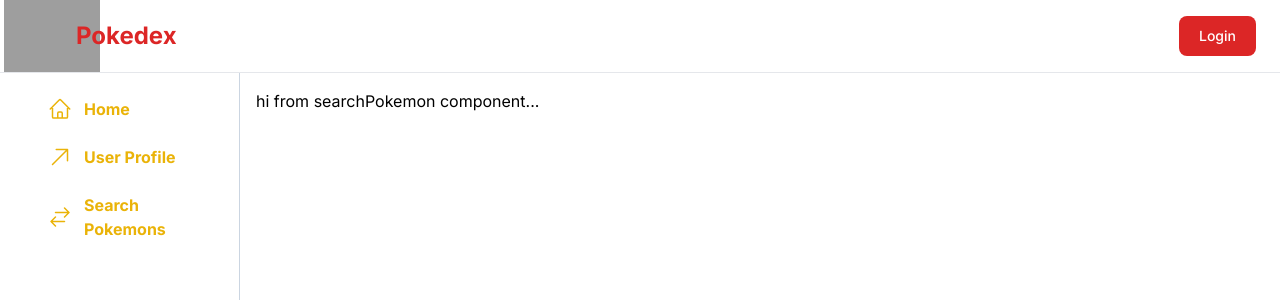
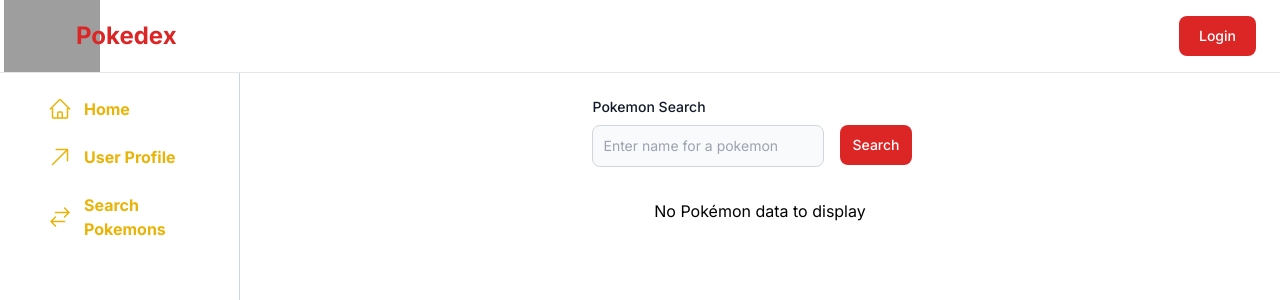
Before and after one commit to StoneRaptor5870/pokemon-app, a Next.js app: page /searchPokemons in a window 1280 px wide. Shown: the top 300 px of the page. Built offline with nearby package versions, Linux system fonts and the light colour scheme; no server answers; grey boxes are pictures that could not be loaded.

Commit message:
search pokemon

```diff
--- a/app/lib/actions/selectFirstPokemon.ts
+++ b/app/lib/actions/selectFirstPokemon.ts
@@ -1,3 +1,15 @@
 "use server"
+import { getServerSession } from "next-auth";
+import { authOptions } from "../auth";
+import api from "@/app/api/pokemon";
+import prisma from "@/prisma/db";
 
-export const selectFirstPokemon = async (name: any, image: any, id: any) => {};
+export const pokemonSearch = async (pokemonName: string) => {
+  try {
+    const response = await api.get(`/pokemon/${pokemonName.toLowerCase()}`);
+    const pokemonData = response.data;
+    return pokemonData;
+  } catch (error) {
+    console.log('Error fetching Pokémon data:', error);
+  }
+};
--- a/components/SearchPokemon.tsx
+++ b/components/SearchPokemon.tsx
@@ -1,7 +1,53 @@
+"use client";
+
+import { useState } from "react";
+import { TextInput } from "./ui/textinput";
+import { pokemonSearch } from "@/app/lib/actions/selectFirstPokemon";
+import useDebounce from "@/hooks/useDebounce";
+
 export default function SearchPokemon() {
-    return (
-        <>
-        hi from searchPokemon component...
-        </>
-    )
+  const [pokemon, setPokemon] = useState("");
+  const [pokemonData, setPokemonData] = useState<any>(null);
+  const debouncedPokemon = useDebounce(pokemon, 300);
+
+  const handleSearch = async () => {
+    const data = await pokemonSearch(debouncedPokemon);
+    setPokemonData(data);
+  };
+
+  return (
+    <div className="w-full flex flex-col justify-center items-center gap-8">
+      <div className="flex gap-4">
+        <TextInput
+          placeholder="Enter name for a pokemon"
+          label="Pokemon Search"
+          onChange={(e: any) => {
+            setPokemon(e);
+          }}
+        />
+        <div className="mt-8">
+          <button
+            onClick={handleSearch}
+            type="button"
+            className="text-white bg-red-600 hover:bg-red-800 focus:outline-none focus:ring-4 focus:ring-gray-300 font-medium rounded-lg text-sm px-3 py-2.5 me-4 mt-1"
+          >
+            Search
+          </button>
+        </div>
+      </div>
+      <div className="flex flex-col">
+        {pokemonData ? (
+          <div className="flex flex-col items-center">
+            <img src={pokemonData.sprites.front_default} alt={pokemonData.name} className="w-32 h-32" />
+            <h2 className="text-xl font-bold">{pokemonData.name}</h2>
+            <p>Height: {pokemonData.height}</p>
+            <p>Weight: {pokemonData.weight}</p>
+            <p>Type: {pokemonData.types.map((type: any) => type.type.name).join(", ")}</p>
+          </div>
+        ) : (
+          <p>No Pokémon data to display</p>
+        )}
+      </div>
+    </div>
+  );
 }
--- /dev/null
+++ b/hooks/useDebounce.ts
@@ -0,0 +1,17 @@
+import React from "react";
+
+function useDebounce<T>(value: T, delay: number): T {
+  const [debouncedValue, setDebouncedValue] = React.useState<T>(value);
+  React.useEffect(() => {
+    const handler = setTimeout(() => {
+      setDebouncedValue(value);
+    }, delay);
+
+    return () => {
+      clearTimeout(handler);
+    };
+  }, [value, delay]);
+  return debouncedValue;
+}
+
+export default useDebounce;
```
